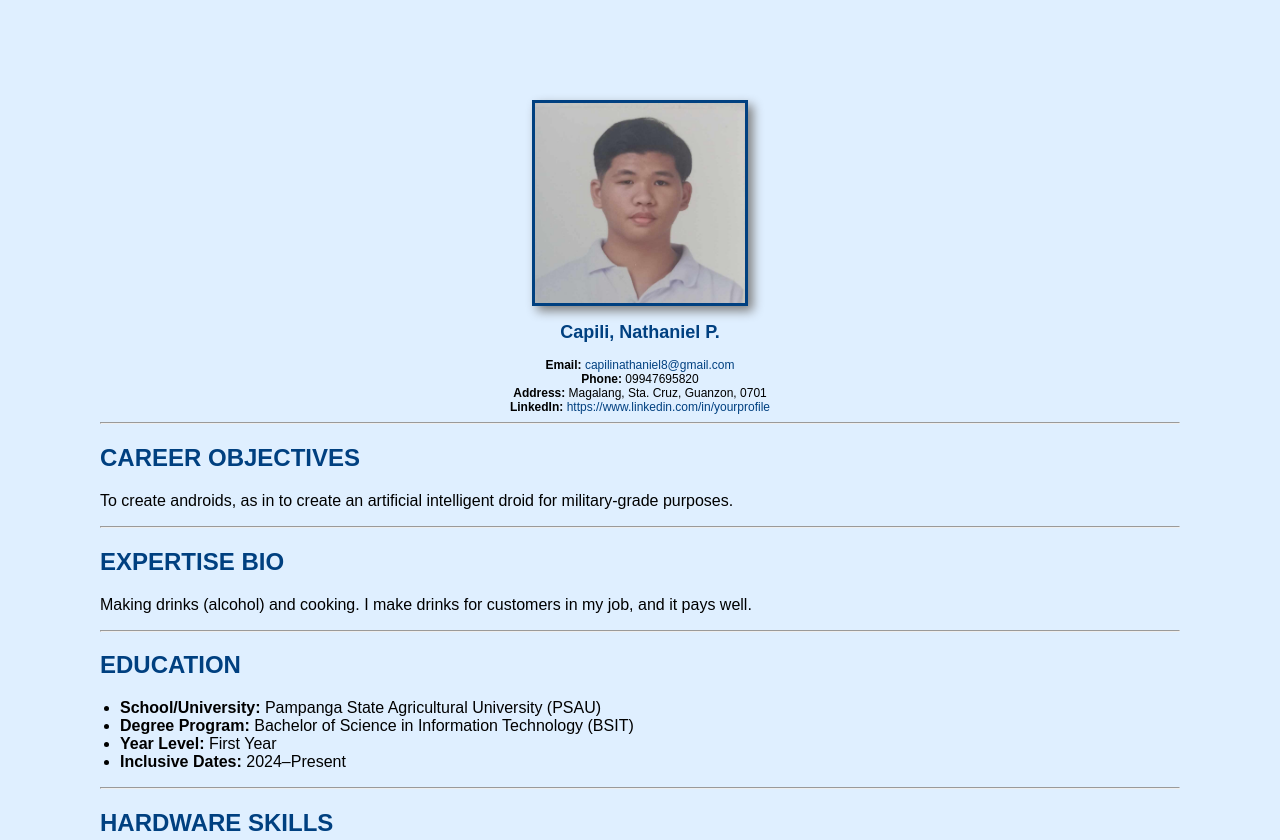
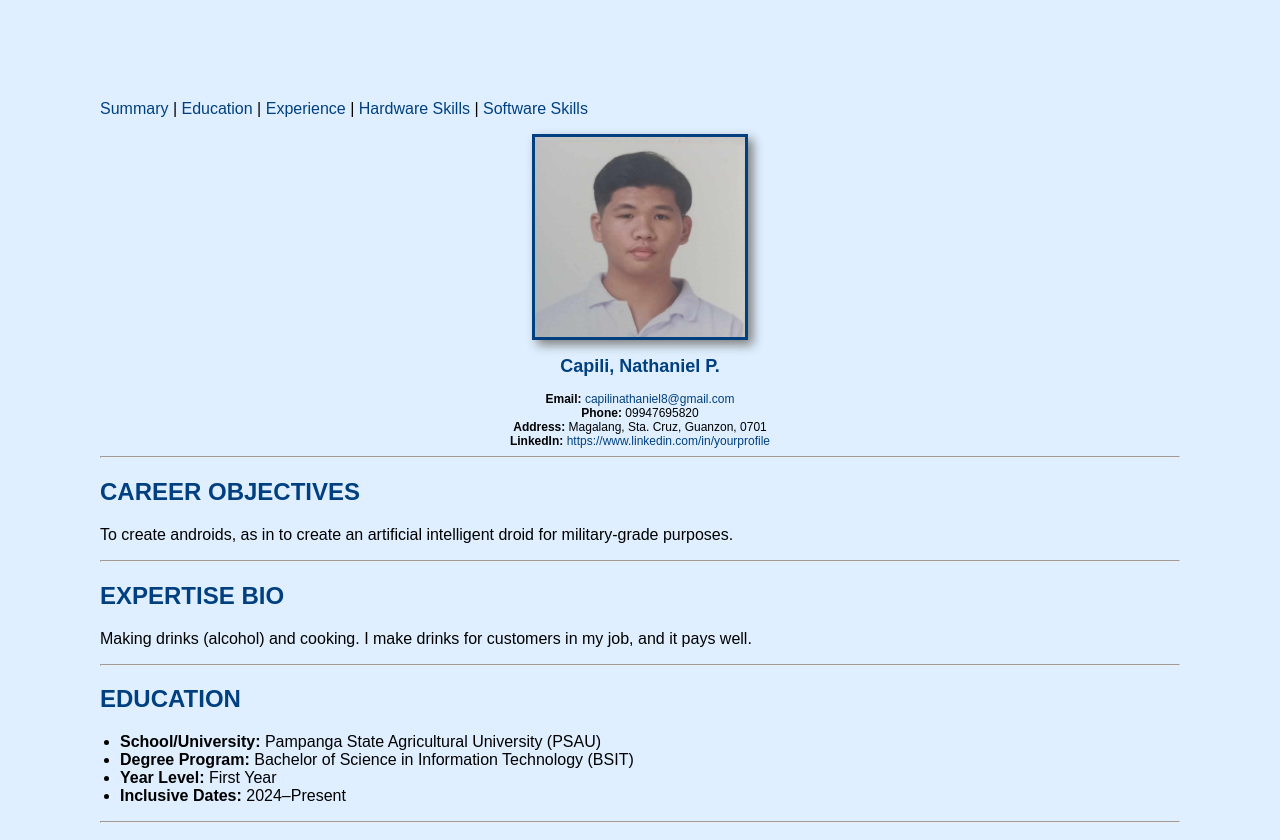
Before and after one commit to capili23/my.resume, a plain HTML site: page index.html in a window 1280 px wide. Shown: the top 840 px of the page. Drawn offline with Linux system fonts and the light colour scheme.

Commit message:
Update index.html

```diff
--- a/index.html
+++ b/index.html
@@ -53,9 +53,20 @@
   </style>
 </head>
 <body>
+
+  <!-- Navigation Links -->
+  <p>
+    <a href="#summary">Summary</a> |
+    <a href="#education">Education</a> |
+    <a href="#experience">Experience</a> |
+    <a href="#hardware-skills">Hardware Skills</a> |
+    <a href="#software-skills">Software Skills</a>
+  </p>
+
   <p>
     <img src="473780693_1818229882049385_7635731183595843041_n.jpg" width="210px" height="200px" class="profile-img">
   </p>
+
   <div id="profile-info">
     <h2 class="heading">Capili, Nathaniel P.</h2>
     <b>Email:</b> <a href="mailto:capilinathaniel8@gmail.com">capilinathaniel8@gmail.com</a><br>
@@ -63,12 +74,15 @@
     <b>Address:</b> Magalang, Sta. Cruz, Guanzon, 0701<br>
     <b>LinkedIn:</b> <a href="https://www.linkedin.com/in/yourprofile">https://www.linkedin.com/in/yourprofile</a><br>
   </div>
+
   <hr>
-  <h2 class="heading">CAREER OBJECTIVES</h2>
+  <h2 class="heading" id="summary">CAREER OBJECTIVES</h2>
   <p>To create androids, as in to create an artificial intelligent droid for military-grade purposes.</p>
+
   <hr>
-  <h2 class="heading">EXPERTISE BIO</h2>
+  <h2 class="heading" id="experience">EXPERTISE BIO</h2>
   <p>Making drinks (alcohol) and cooking. I make drinks for customers in my job, and it pays well.</p>
+
   <hr>
   <h2 class="heading" id="education">EDUCATION</h2>
   <ul>
@@ -77,6 +91,7 @@
     <li><strong>Year Level:</strong> First Year</li>
     <li><strong>Inclusive Dates:</strong> 2024–Present</li>
   </ul>
+
   <hr>
   <h2 class="heading" id="hardware-skills">HARDWARE SKILLS</h2>
   <ul>
@@ -88,18 +103,21 @@
     <li>Servo Motor Handling</li>
     <li>Power Management</li>
   </ul>
+
   <hr>
   <h2 class="heading" id="software-skills">SOFTWARE SKILLS</h2>
   <ul>
     <li>Java</li>
     <li>Python</li>
   </ul>
+
   <hr>
   <h2 class="heading">ADDITIONAL SKILLS</h2>
   <ul>
     <li>Contemplation</li>
     <li>Patience and Perseverance</li>
   </ul>
+
   <hr>
   <h2 class="heading" id="reference">CHARACTER REFERENCE</h2>
   <table id="reference-table">
@@ -116,7 +134,9 @@
       <td>09947695820</td>
     </tr>
   </table>
+
   <hr>
   <p><a href="#profile-info">Back to Top</a></p>
+
 </body>
 </html>
```
